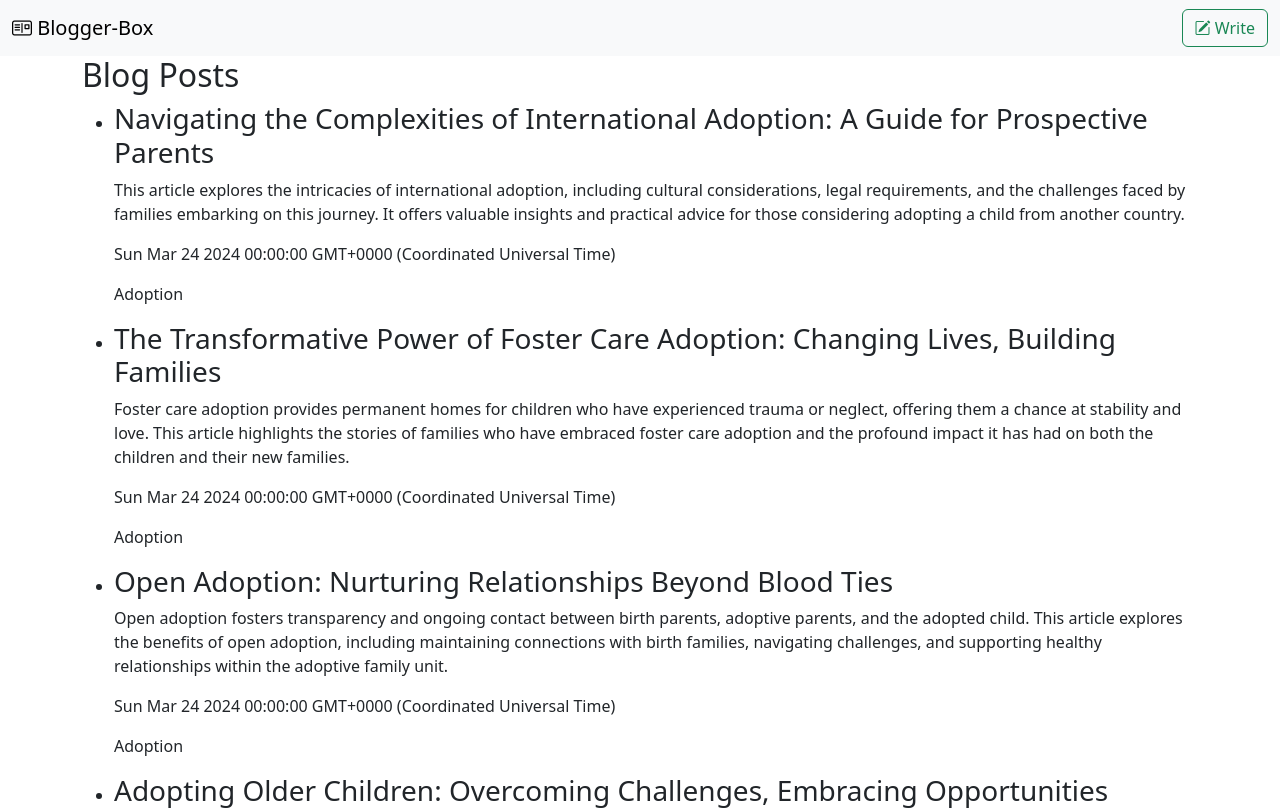
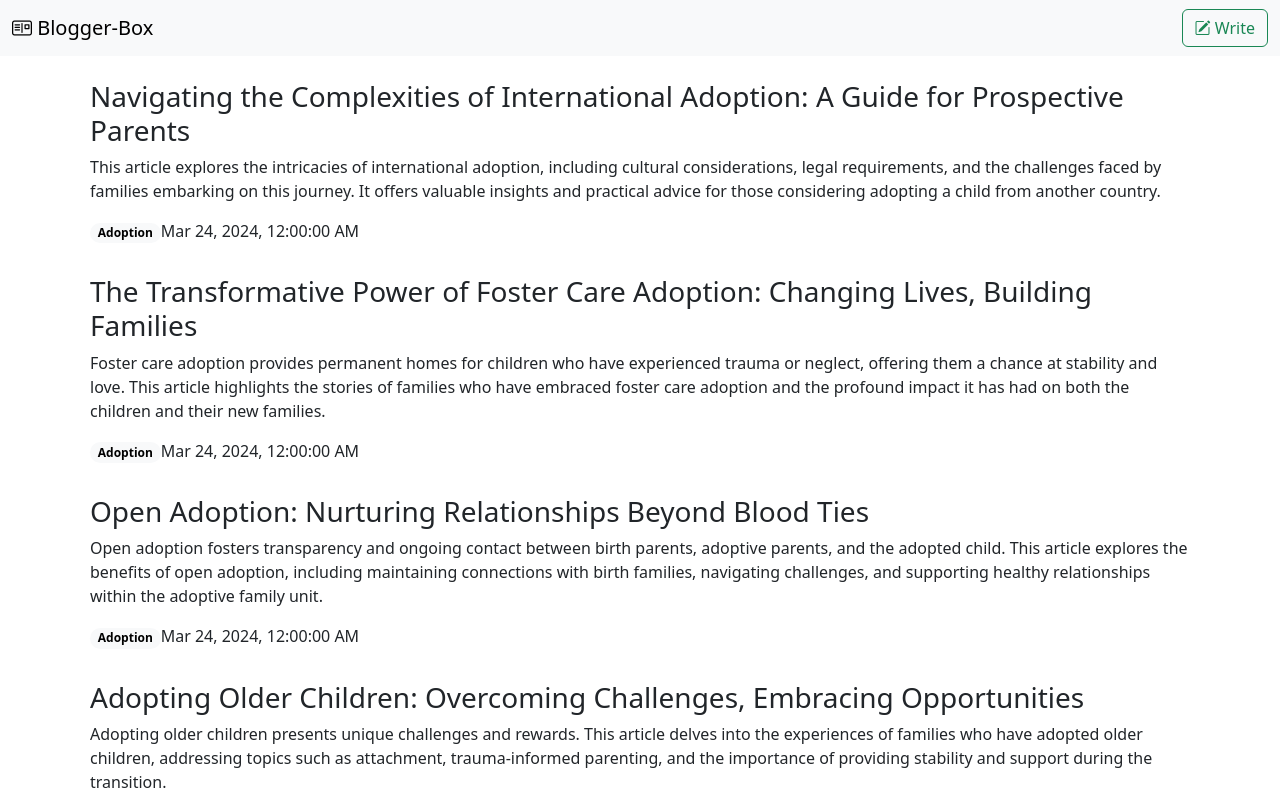
Before and after one commit to MOQRICHAyoub/blogger-box-frontend, an Angular app: page / in a window 1280 px wide. Shown: the top 810 px of the page. Built offline with nearby package versions, Linux system fonts and the light colour scheme.

Commit message:
Post List Item

```diff
--- a/src/app/app.module.ts
+++ b/src/app/app.module.ts
@@ -7,6 +7,9 @@ import { TopBarComponent } from './top-bar/top-bar.component';
 import { HttpClientModule } from '@angular/common/http';
 import { PostService } from './services/post.service';
 import { PostListComponent } from './post-list/post-list.component';
+import { PostListItemComponent } from './post-list-item/post-list-item.component'; // Importer PostListItemComponent
+
+
 
 
 
@@ -14,7 +17,8 @@ import { PostListComponent } from './post-list/post-list.component';
   declarations: [
     AppComponent,
     TopBarComponent,
-    PostListComponent
+    PostListComponent,
+    PostListItemComponent
   ],
   imports: [
     BrowserModule,
--- /dev/null
+++ b/src/app/post-list-item/post-list-item.component.html
@@ -0,0 +1,10 @@
+<div class="pt-4 p-2" *ngIf="post">
+    <h3>{{ post.title }}</h3>
+    <p>{{ post.content }}</p>
+    <div>
+      <span class="badge rounded-pill text-bg-light">
+        {{ post.category.name }}
+      </span>
+      <span>{{ post.createdDate | date : "medium" }}</span>
+    </div>
+  </div>
--- /dev/null
+++ b/src/app/post-list-item/post-list-item.component.ts
@@ -0,0 +1,12 @@
+import { Component, Input } from '@angular/core';
+import { Post } from '../data/post';
+
+@Component({
+  selector: 'app-post-list-item',
+  templateUrl: './post-list-item.component.html',
+  styleUrls: ['./post-list-item.component.css']
+})
+export class PostListItemComponent {
+  @Input()
+  post!: Post;
+}
--- a/src/app/post-list/post-list.component.html
+++ b/src/app/post-list/post-list.component.html
@@ -1,13 +1,7 @@
 <div *ngIf="posts && posts.length">
-    <h2>Blog Posts</h2>
-    <ul>
-      <li *ngFor="let post of posts">
-        <h3>{{ post.title }}</h3>
-        <p>{{ post.content }}</p>
-        <p>{{ post.createdDate }}</p>
-        <p>{{ post.category.name }}</p>
-      </li>
-    </ul>
+    <div *ngFor="let post of posts">
+      <app-post-list-item [post]="post"></app-post-list-item>
+    </div>
   </div>
 
   <div *ngIf="!posts || posts.length === 0">
```
Also changed, not shown: src/app/post-list-item/post-list-item.component.css (added).
